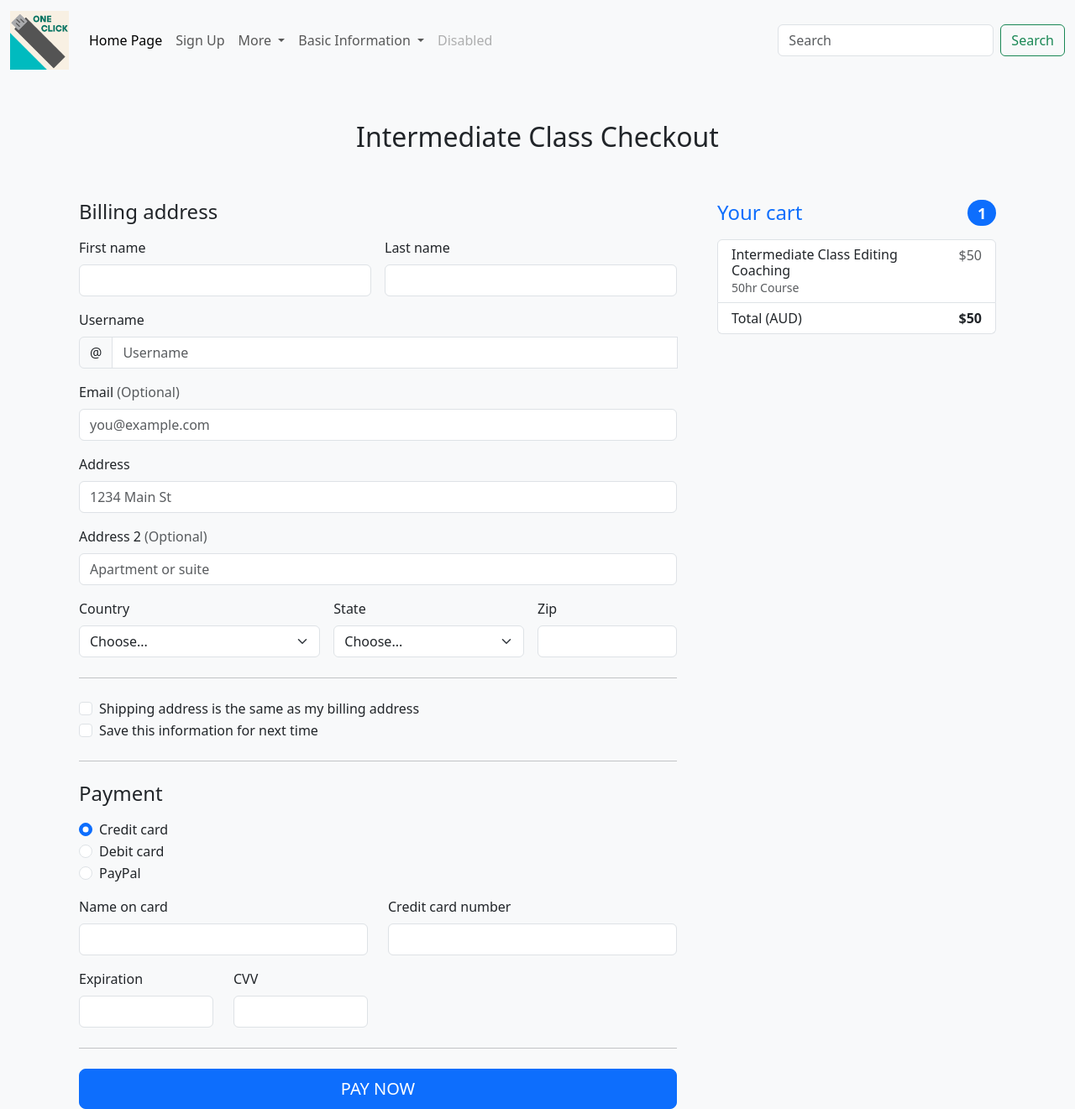
After one commit to TempeHS/2026CT_Web_Samuel.H, a Flask app: page /intermediate.html in a window 1280 px wide. The commit adds this page. Shown: the whole page at 84% size. Run offline with Flask 3, Linux system fonts and the light colour scheme.

Commit message:
lesson payment

```diff
--- a/main.py
+++ b/main.py
@@ -29,5 +29,34 @@ def faq():
 def signup():
     return render_template("signup.html"), 200
 
+@app.route('/basic.html')
+def basic():
+    return render_template("basic.html"), 200
+
+@app.route('/further.html')
+def further():
+    return render_template("further.html"), 200
+
+@app.route('/about.html')
+def about():
+    return render_template("about.html"), 200
+
+@app.route('/lesson.html')
+def lesson():
+    return render_template("lesson.html"), 200
+
+@app.route('/pro.html')
+def pro():
+    return render_template("pro.html"), 200
+
+@app.route('/intermediate.html')
+def intermediate():
+    return render_template("intermediate.html"), 200
+
+@app.route('/beginner.html')
+def beginner():
+    return render_template("beginner.html"), 200
+
+
 if __name__ == '__main__':
     app.run(debug=True)
--- /dev/null
+++ b/templates/beginner.html
@@ -0,0 +1,5 @@
+{% extends 'layout.html' %} {% block content %}
+<div class="container">
+  <div class="row"></div>
+  {% endblock %}
+</div>
--- /dev/null
+++ b/templates/intermediate.html
@@ -0,0 +1,339 @@
+{% extends 'layout.html' %} {% block content %}
+<div class="container">
+  <div class="row"></div>
+  <html lang="en">
+    <body class="bg-light">
+      <div class="container">
+        <main>
+          <div class="py-5 text-center">
+            <h2>Intermediate Class Checkout</h2>
+          </div>
+
+          <div class="row g-5">
+            <div class="col-md-5 col-lg-4 order-md-last">
+              <h4
+                class="d-flex justify-content-between align-items-center mb-3"
+              >
+                <span class="text-primary">Your cart</span>
+                <span class="badge bg-primary rounded-pill">1</span>
+              </h4>
+              <ul class="list-group mb-3">
+                <li
+                  class="list-group-item d-flex justify-content-between lh-sm"
+                >
+                  <div>
+                    <h6 class="my-0">Intermediate Class Editing Coaching</h6>
+                    <small class="text-muted">50hr Course</small>
+                  </div>
+                  <span class="text-muted">$50</span>
+                </li>
+                <li
+                  class="list-group-item d-flex justify-content-between lh-sm"
+                >
+                  <span>Total (AUD)</span>
+                  <strong>$50</strong>
+                </li>
+              </ul>
+            </div>
+            <div class="col-md-7 col-lg-8">
+              <h4 class="mb-3">Billing address</h4>
+              <form class="needs-validation" novalidate="">
+                <div class="row g-3">
+                  <div class="col-sm-6">
+                    <label for="firstName" class="form-label">First name</label>
+                    <input
+                      type="text"
+                      class="form-control"
+                      id="firstName"
+                      placeholder=""
+                      value=""
+                      required=""
+                    />
+                    <div
+                      data-lastpass-icon-root=""
+                      style="
+                        position: relative !important;
+                        height: 0px !important;
+                        width: 0px !important;
+                        float: left !important;
+                      "
+                    ></div>
+                    <div class="invalid-feedback">
+                      Valid first name is required.
+                    </div>
+                  </div>
+
+                  <div class="col-sm-6">
+                    <label for="lastName" class="form-label">Last name</label>
+                    <input
+                      type="text"
+                      class="form-control"
+                      id="lastName"
+                      placeholder=""
+                      value=""
+                      required=""
+                    />
+                    <div class="invalid-feedback">
+                      Valid last name is required.
+                    </div>
+                  </div>
+
+                  <div class="col-12">
+                    <label for="username" class="form-label">Username</label>
+                    <div class="input-group has-validation">
+                      <span class="input-group-text">@</span>
+                      <input
+                        type="text"
+                        class="form-control"
+                        id="username"
+                        placeholder="Username"
+                        required=""
+                      />
+                      <div
+                        data-lastpass-icon-root=""
+                        style="
+                          position: relative !important;
+                          height: 0px !important;
+                          width: 0px !important;
+                          float: left !important;
+                        "
+                      ></div>
+                      <div class="invalid-feedback">
+                        Your username is required.
+                      </div>
+                    </div>
+                  </div>
+
+                  <div class="col-12">
+                    <label for="email" class="form-label"
+                      >Email <span class="text-muted">(Optional)</span></label
+                    >
+                    <input
+                      type="email"
+                      class="form-control"
+                      id="email"
+                      placeholder="you@example.com"
+                    />
+                    <div class="invalid-feedback">
+                      Please enter a valid email address for shipping updates.
+                    </div>
+                  </div>
+
+                  <div class="col-12">
+                    <label for="address" class="form-label">Address</label>
+                    <input
+                      type="text"
+                      class="form-control"
+                      id="address"
+                      placeholder="1234 Main St"
+                      required=""
+                    />
+                    <div class="invalid-feedback">
+                      Please enter your shipping address.
+                    </div>
+                  </div>
+
+                  <div class="col-12">
+                    <label for="address2" class="form-label"
+                      >Address 2
+                      <span class="text-muted">(Optional)</span></label
+                    >
+                    <input
+                      type="text"
+                      class="form-control"
+                      id="address2"
+                      placeholder="Apartment or suite"
+                    />
+                  </div>
+
+                  <div class="col-md-5">
+                    <label for="country" class="form-label">Country</label>
+                    <select class="form-select" id="country" required="">
+                      <option value="">Choose...</option>
+                      <option>Aus</option>
+                      <option>Aust</option>
+                      <option>Austr</option>
+                      <option>Austra</option>
+                      <option>Austral</option>
+                      <option>Australi</option>
+                      <option>Australia</option>
+                    </select>
+                    <div class="invalid-feedback">
+                      Please select a valid country.
+                    </div>
+                  </div>
+
+                  <div class="col-md-4">
+                    <label for="state" class="form-label">State</label>
+                    <select class="form-select" id="state" required="">
+                      <option value="">Choose...</option>
+                      <option>New Sout</option>
+                      <option>New South </option>
+                      <option>New South W</option>
+                      <option>New South Wa</option>
+                      <option>New South Wal</option>
+                      <option>New South Wale</option>
+                    </select>
+                    <div class="invalid-feedback">
+                      Please provide a valid state.
+                    </div>
+                  </div>
+
+                  <div class="col-md-3">
+                    <label for="zip" class="form-label">Zip</label>
+                    <input
+                      type="text"
+                      class="form-control"
+                      id="zip"
+                      placeholder=""
+                      required=""
+                    />
+                    <div class="invalid-feedback">Zip code required.</div>
+                  </div>
+                </div>
+
+                <hr class="my-4" />
+
+                <div class="form-check">
+                  <input
+                    type="checkbox"
+                    class="form-check-input"
+                    id="same-address"
+                  />
+                  <label class="form-check-label" for="same-address"
+                    >Shipping address is the same as my billing address</label
+                  >
+                </div>
+
+                <div class="form-check">
+                  <input
+                    type="checkbox"
+                    class="form-check-input"
+                    id="save-info"
+                  />
+                  <label class="form-check-label" for="save-info"
+                    >Save this information for next time</label
+                  >
+                </div>
+
+                <hr class="my-4" />
+
+                <h4 class="mb-3">Payment</h4>
+
+                <div class="my-3">
+                  <div class="form-check">
+                    <input
+                      id="credit"
+                      name="paymentMethod"
+                      type="radio"
+                      class="form-check-input"
+                      checked=""
+                      required=""
+                    />
+                    <label class="form-check-label" for="credit"
+                      >Credit card</label
+                    >
+                  </div>
+                  <div class="form-check">
+                    <input
+                      id="debit"
+                      name="paymentMethod"
+                      type="radio"
+                      class="form-check-input"
+                      required=""
+                    />
+                    <label class="form-check-label" for="debit"
+                      >Debit card</label
+                    >
+                  </div>
+                  <div class="form-check">
+                    <input
+                      id="paypal"
+                      name="paymentMethod"
+                      type="radio"
+                      class="form-check-input"
+                      required=""
+                    />
+                    <label class="form-check-label" for="paypal">PayPal</label>
+                  </div>
+                </div>
+
+                <div class="row gy-3">
+                  <div class="col-md-6">
+                    <label for="cc-name" class="form-label">Name on card</label>
+                    <input
+                      type="text"
+                      class="form-control"
+                      id="cc-name"
+                      placeholder=""
+                      required=""
+                    />
+                    <div
+                      data-lastpass-icon-root=""
+                      style="
+                        position: relative !important;
+                        height: 0px !important;
+                        width: 0px !important;
+                        float: left !important;
+                      "
+                    ></div>
+
+                    <div class="invalid-feedback">Name on card is required</div>
+                  </div>
+
+                  <div class="col-md-6">
+                    <label for="cc-number" class="form-label"
+                      >Credit card number</label
+                    >
+                    <input
+                      type="text"
+                      class="form-control"
+                      id="cc-number"
+                      placeholder=""
+                      required=""
+                    />
+                    <div class="invalid-feedback">
+                      Credit card number is required
+                    </div>
+                  </div>
+
+                  <div class="col-md-3">
+                    <label for="cc-expiration" class="form-label"
+                      >Expiration</label
+                    >
+                    <input
+                      type="text"
+                      class="form-control"
+                      id="cc-expiration"
+                      placeholder=""
+                      required=""
+                    />
+                    <div class="invalid-feedback">Expiration date required</div>
+                  </div>
+
+                  <div class="col-md-3">
+                    <label for="cc-cvv" class="form-label">CVV</label>
+                    <input
+                      type="text"
+                      class="form-control"
+                      id="cc-cvv"
+                      placeholder=""
+                      required=""
+                    />
+                    <div class="invalid-feedback">Security code required</div>
+                  </div>
+                </div>
+
+                <hr class="my-4" />
+
+                <button class="w-100 btn btn-primary btn-lg" type="submit">
+                  PAY NOW
+                </button>
+              </form>
+            </div>
+          </div>
+        </main>
+    </body>
+  </html>
+  {% endblock %}
+</div>
--- a/templates/partials/menu.html
+++ b/templates/partials/menu.html
@@ -46,10 +46,10 @@
             Basic Information
           </a>
           <ul class="dropdown-menu">
-            <li><a class="dropdown-item" href="#">Basic Information</a></li>
-            <li><a class="dropdown-item" href="#">Further Information</a></li>
-            <li><a class="dropdown-item" href="#">About Us</a></li>
-            <li><a class="dropdown-item" href="#">Lessons</a></li>
+            <li><a class="nav-link" href="basic.html">Basic Information</a></li>
+            <li><a class="nav-link" href="further.html">Further Information</a></li>
+            <li><a class="nav-link" href="about.html">About Us</a></li>
+            <li><a class="nav-link" href="lesson.html">Lessons</a></li>
           </ul>
         </li>
         <li class="nav-item">
--- /dev/null
+++ b/templates/pro.html
@@ -0,0 +1,5 @@
+{% extends 'layout.html' %} {% block content %}
+<div class="container">
+  <div class="row"></div>
+  {% endblock %}
+</div>
```
Also changed, not shown: templates/about.html (added, +28 -0 lines), templates/basic.html (added, +24 -0 lines), templates/further.html (added, +31 -0 lines), templates/lesson.html (added, +75 -0 lines), templates/signup.html (+16 -9 lines).
